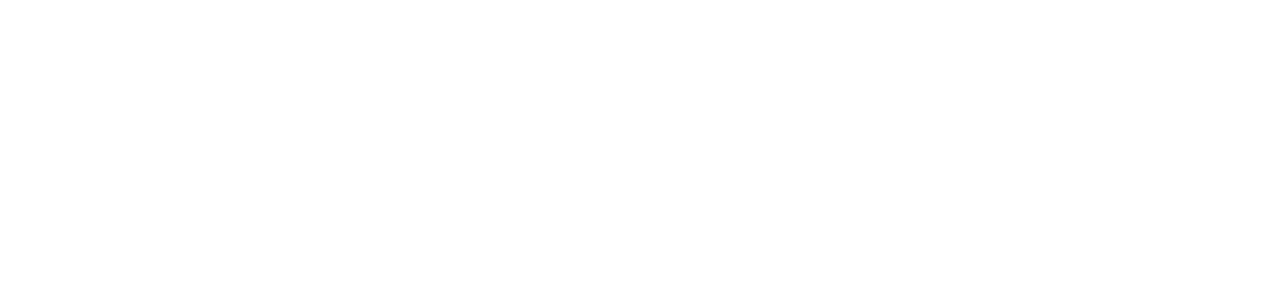
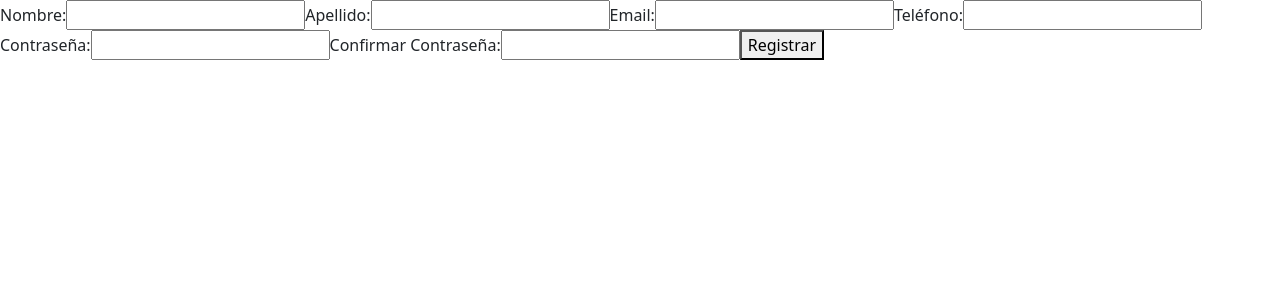
Before and after one commit to Caronila/GrupoN-Clase6, a React (Vite) app in the folder RegistroFormulario/: page / in a window 1280 px wide. Shown: the top 300 px of the page. Built offline with nearby package versions, Linux system fonts and the light colour scheme.

Commit message:
Creacion del componente Registro

```diff
--- a/RegistroFormulario/src/App.jsx
+++ b/RegistroFormulario/src/App.jsx
@@ -1,13 +1,12 @@
 import { useState } from 'react'
-
+import Registro from './components/Registro'
 import './App.css'
 
 function App() {
 
-
   return (
     <>
-
+      <Registro/>
     </>
   )
 }
--- /dev/null
+++ b/RegistroFormulario/src/components/Registro.jsx
@@ -0,0 +1,25 @@
+import React from 'react'
+
+const Registro = () => {
+    return (
+        <>
+            <form>
+                <label htmlFor="nombre">Nombre:</label>
+                <input type="text" id="nombre" name="nombre" required />
+                <label htmlFor="apellido">Apellido:</label>
+                <input type="text" id="apellido" name="apellido" required />
+                <label htmlFor="email">Email:</label>
+                <input type="email" id="email" name="email" required />
+                <label htmlFor="telefono">Teléfono:</label>
+                <input type="tel" id="telefono" name="telefono" required />
+                <label htmlFor="password">Contraseña:</label>
+                <input type="password" id="password" name="password" required />
+                <label htmlFor="confirm-password">Confirmar Contraseña:</label>
+                <input type="password" id="confirm-password" name="confirm-password" required />
+                <button type="submit">Registrar</button>
+            </form>
+        </>
+    )
+}
+
+export default Registro
```
